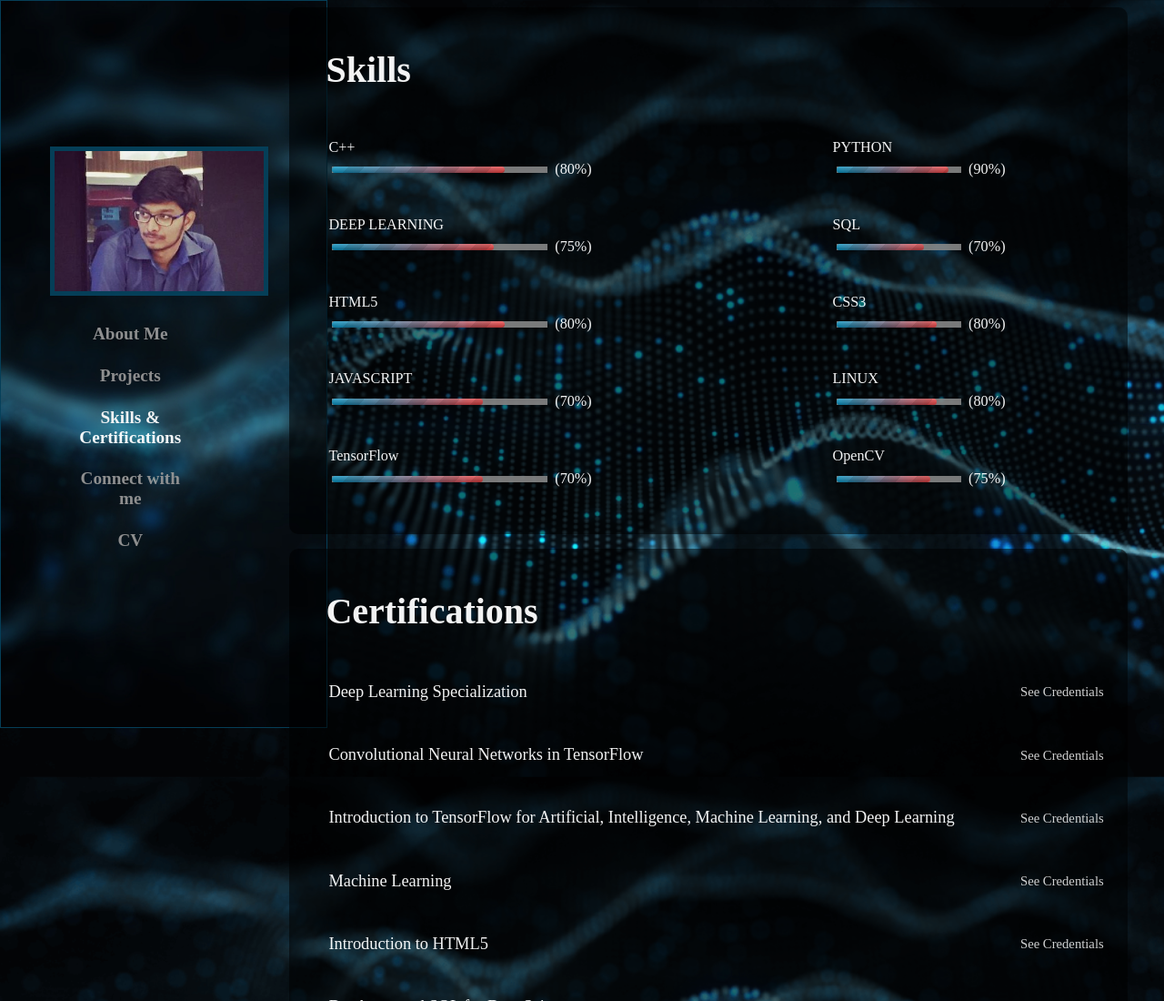
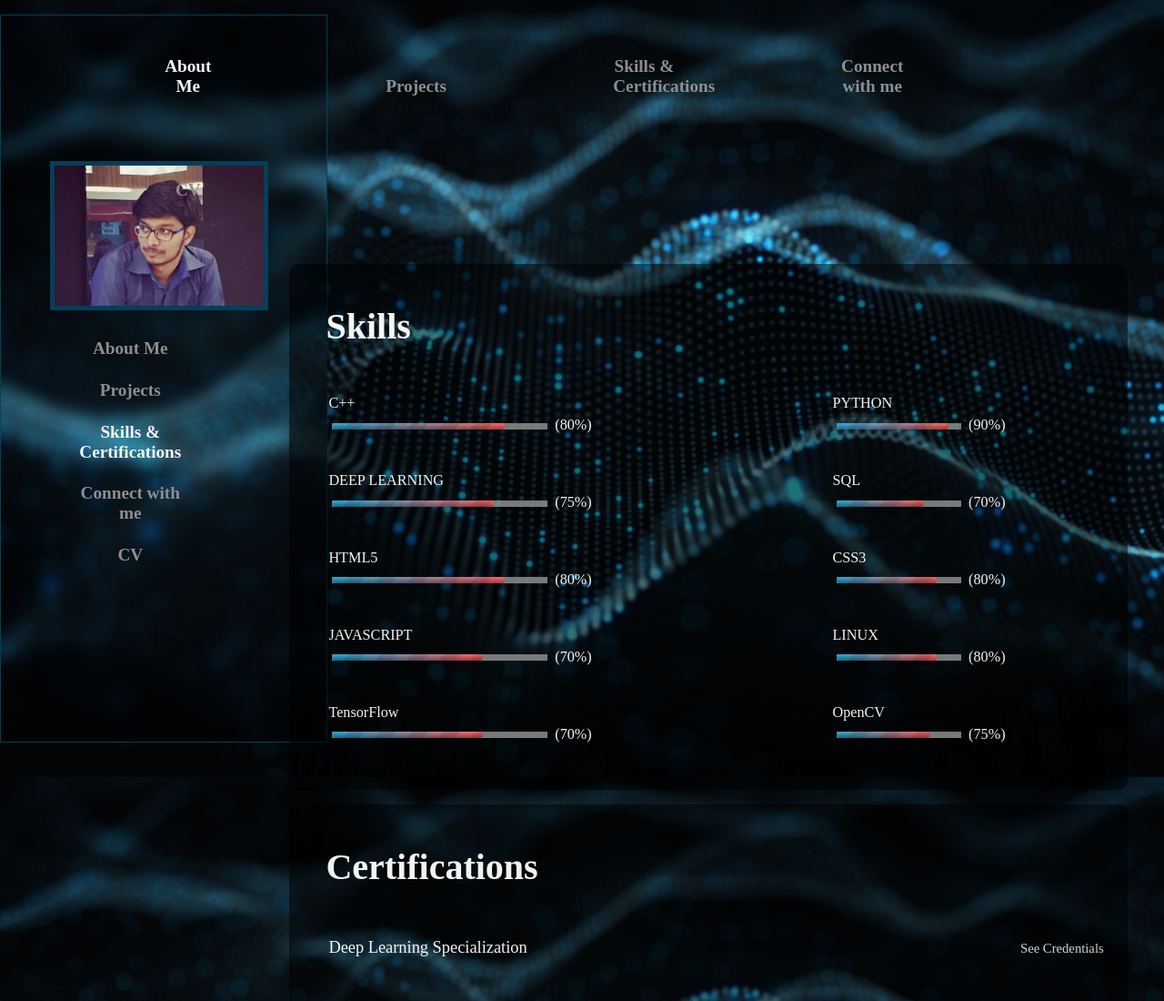
Before and after one commit to sagarmandiya/sagarmandiya.github.io, a plain HTML site: page Certifications.html in a window 1280 px wide. Shown: the top 1100 px of the page at 91% size. Drawn offline with Linux system fonts and the light colour scheme.

Commit message:
Update Certifications.html

```diff
--- a/Certifications.html
+++ b/Certifications.html
@@ -9,7 +9,7 @@
 </head>
 
 <body>
-	<div>
+	<div id="nav">
 		<img src="Image/SagarMandiya.jpg" alt="Image Sagar Mandiya">
 		<nav>
 			<ul>
@@ -32,7 +32,22 @@
 		</nav>
 	</div>
 
+	<span id="mobile_nav">
+			<nav>
+				<ul>
+					<li>
+						<a class="links selected" href="index.html">About Me</a>
+						<a class="links" href="Projects.html">Projects </a>
+						<a class="links" href="Certifications.html">Skills & Certifications</a>
+						<a class="links" href="Connect.html">Connect with me</a>
+						<a class="links" href="Resume.pdf" target="_blank">CV</a>
+					</li>
+				</ul>
+			</nav>
+		</span>
+
 	<section>
+
 		<h2>Skills</h2>
 		<table style="width:100%"  id="skills">
 		    <tr>
```
